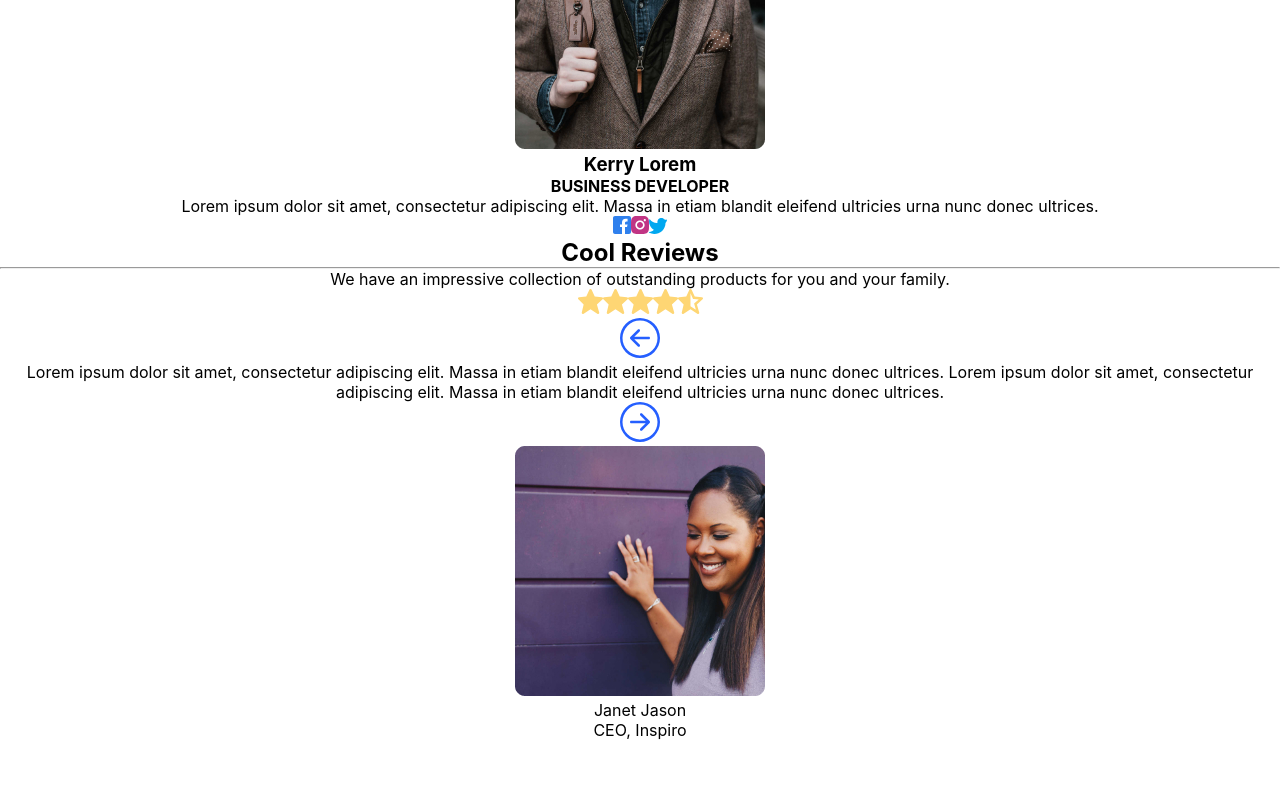
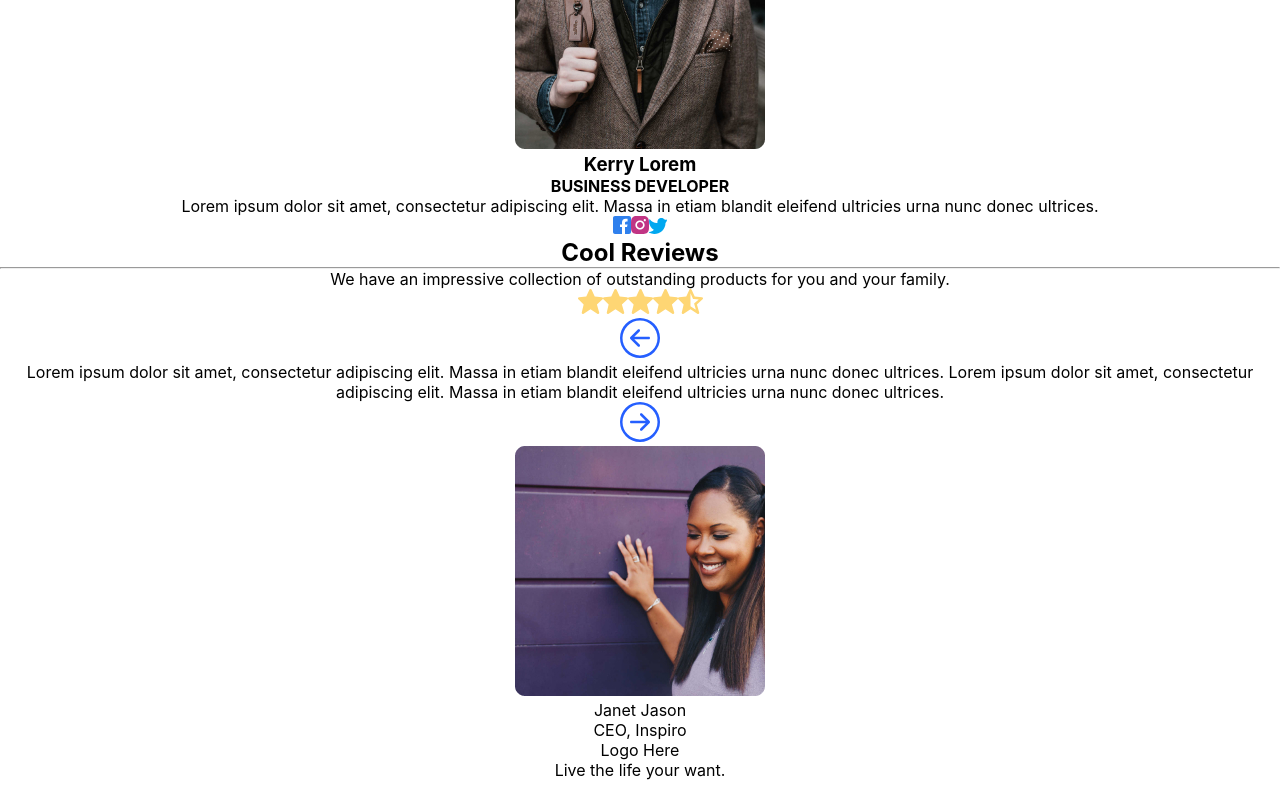
Before and after one commit to betheltoni/trendy-fashion, a React (Create React App) app: page / in a window 1280 px wide. Shown: the part 5105-5905 px from the top of the page. Before the commit the page ends 5845 px from the top, so only its background shows below. Built offline with nearby package versions, Linux system fonts and the light colour scheme.

Commit message:
Feat: Implement Footer Section
Implement the structure of the Footer section

```diff
--- a/src/App.tsx
+++ b/src/App.tsx
@@ -9,7 +9,7 @@ function App() {
     <div className='App'>
       <Header/>
       <Hero/>
-      {/* <Footer/> */}
+      <Footer/>
     </div>
   );
 }
--- a/src/Components/Footer/Footer.tsx
+++ b/src/Components/Footer/Footer.tsx
@@ -3,7 +3,24 @@ import "./Footer.scss"
 
 const Footer = () => {
   return (
-    <div>Footer</div>
+    <section>
+      <p>Logo Here</p>
+      <p>Live the life your want.</p>
+      <svg width="8" height="16" viewBox="0 0 8 16" fill="none" xmlns="http://www.w3.org/2000/svg">
+      <path fill-rule="evenodd" clip-rule="evenodd" d="M5.94331 3.046H8V0H5.58225V0.012C2.65448 0.115333 2.0527 1.76667 2.00017 3.50067H1.99485V5.02067H0V8.004H1.99485V16H5.00108V8.004H7.46339L7.93816 5.02067H5.00108V4.10267C5.00108 3.518 5.38941 3.046 5.94331 3.046Z" fill="white"/>
+      </svg>
+
+      <svg width="18" height="15" viewBox="0 0 18 15" fill="none" xmlns="http://www.w3.org/2000/svg">
+      <path fill-rule="evenodd" clip-rule="evenodd" d="M18 1.77553C17.3379 2.07876 16.6264 2.28194 15.8789 2.37352C16.6414 1.90482 17.227 1.16213 17.5029 0.277065C16.7891 0.711134 15.9988 1.02745 15.1576 1.196C14.4843 0.460236 13.5246 0 12.4629 0C10.4227 0 8.76944 1.69702 8.76944 3.78733C8.76944 4.08363 8.80243 4.37378 8.86541 4.64931C5.79581 4.49153 3.07485 2.98538 1.25363 0.693433C0.935727 1.25449 0.75353 1.90405 0.75353 2.59903C0.75353 3.91047 1.40509 5.07029 2.3963 5.7491C1.79123 5.72909 1.22139 5.55747 0.724289 5.27578C0.723539 5.29194 0.723539 5.30734 0.723539 5.32196C0.723539 7.15675 1.99667 8.68753 3.68593 9.03386C3.37552 9.12083 3.04936 9.16778 2.71271 9.16778C2.47428 9.16778 2.24335 9.14392 2.01766 9.10082C2.48777 10.6047 3.85163 11.6998 5.46741 11.7268C4.20327 12.745 2.61149 13.3492 0.880993 13.3492C0.58333 13.3492 0.289416 13.333 0 13.296C1.63527 14.3712 3.57571 15 5.6616 15C12.4539 15 16.1675 9.22858 16.1675 4.22601C16.1675 4.06285 16.1645 3.89892 16.157 3.7373C16.8791 3.20241 17.5051 2.53361 18 1.77553Z" fill="white"/>
+      </svg>
+
+      <svg width="18" height="15" viewBox="0 0 18 15" fill="none" xmlns="http://www.w3.org/2000/svg">
+      <path fill-rule="evenodd" clip-rule="evenodd" d="M18 1.77553C17.3379 2.07876 16.6264 2.28194 15.8789 2.37352C16.6414 1.90482 17.227 1.16213 17.5029 0.277065C16.7891 0.711134 15.9988 1.02745 15.1576 1.196C14.4843 0.460236 13.5246 0 12.4629 0C10.4227 0 8.76944 1.69702 8.76944 3.78733C8.76944 4.08363 8.80243 4.37378 8.86541 4.64931C5.79581 4.49153 3.07485 2.98538 1.25363 0.693433C0.935727 1.25449 0.75353 1.90405 0.75353 2.59903C0.75353 3.91047 1.40509 5.07029 2.3963 5.7491C1.79123 5.72909 1.22139 5.55747 0.724289 5.27578C0.723539 5.29194 0.723539 5.30734 0.723539 5.32196C0.723539 7.15675 1.99667 8.68753 3.68593 9.03386C3.37552 9.12083 3.04936 9.16778 2.71271 9.16778C2.47428 9.16778 2.24335 9.14392 2.01766 9.10082C2.48777 10.6047 3.85163 11.6998 5.46741 11.7268C4.20327 12.745 2.61149 13.3492 0.880993 13.3492C0.58333 13.3492 0.289416 13.333 0 13.296C1.63527 14.3712 3.57571 15 5.6616 15C12.4539 15 16.1675 9.22858 16.1675 4.22601C16.1675 4.06285 16.1645 3.89892 16.157 3.7373C16.8791 3.20241 17.5051 2.53361 18 1.77553Z" fill="white"/>
+      </svg>
+
+
+
+    </section>
   )
 }
 
```
